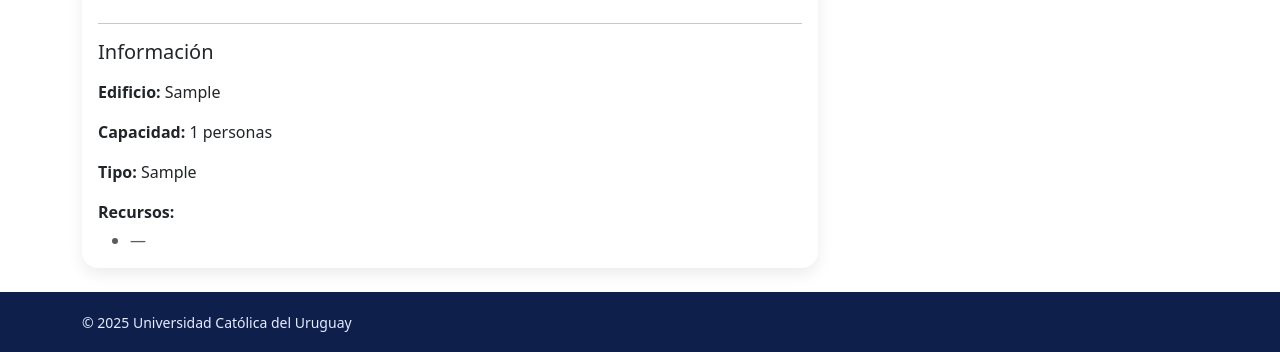
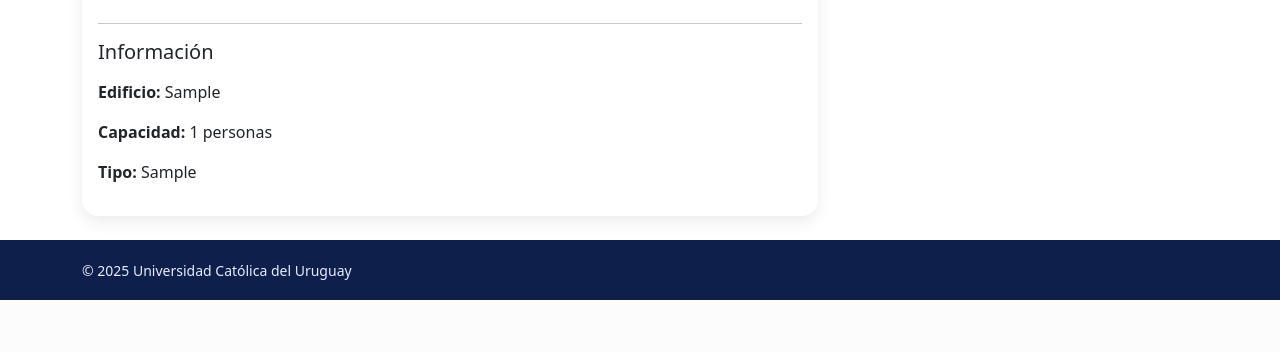
Before and after one commit to RodrigoCardinal/ObligatorioBD1, a Flask app: a page that uses templates/sala.html in a window 1280 px wide. Shown: the part 633-985 px from the top of the page. After the commit the page ends 933 px from the top, so only its background shows below. Run offline with Flask 3, Linux system fonts and the light colour scheme; the visitor is signed in with stand-in values (Sample User, id 1); tables that the repository leaves empty hold one stand-in row (values such as "Sample post"); some libraries are stand-ins or nearby versions.

Commit message:
quitar recursos de sala.html

```diff
--- a/templates/sala.html
+++ b/templates/sala.html
@@ -25,15 +25,6 @@
         <p><strong>Edificio:</strong> {{ sala.edificio }}</p>
         <p><strong>Capacidad:</strong> {{ sala.capacidad }} personas</p>
         <p><strong>Tipo:</strong> {{ sala.tipo_sala }}</p>
-
-        <p class="mb-1"><strong>Recursos:</strong></p>
-        <ul class="mb-0">
-          {% for r in recursos %}
-            <li>{{ r }}</li>
-          {% else %}
-            <li class="text-muted">—</li>
-          {% endfor %}
-        </ul>
 
       </div>
     </div>
@@ -66,7 +57,7 @@
                     width: 14px;
                     height: 14px;
                     display: inline-block;
-                    background-color: {{ '#dc3545' if ocupado else '#28a745' }};
+                    background-color:{{ '#dc3545' if ocupado else '#28a745' }};
                   "
                 ></span>
               </div>
```
